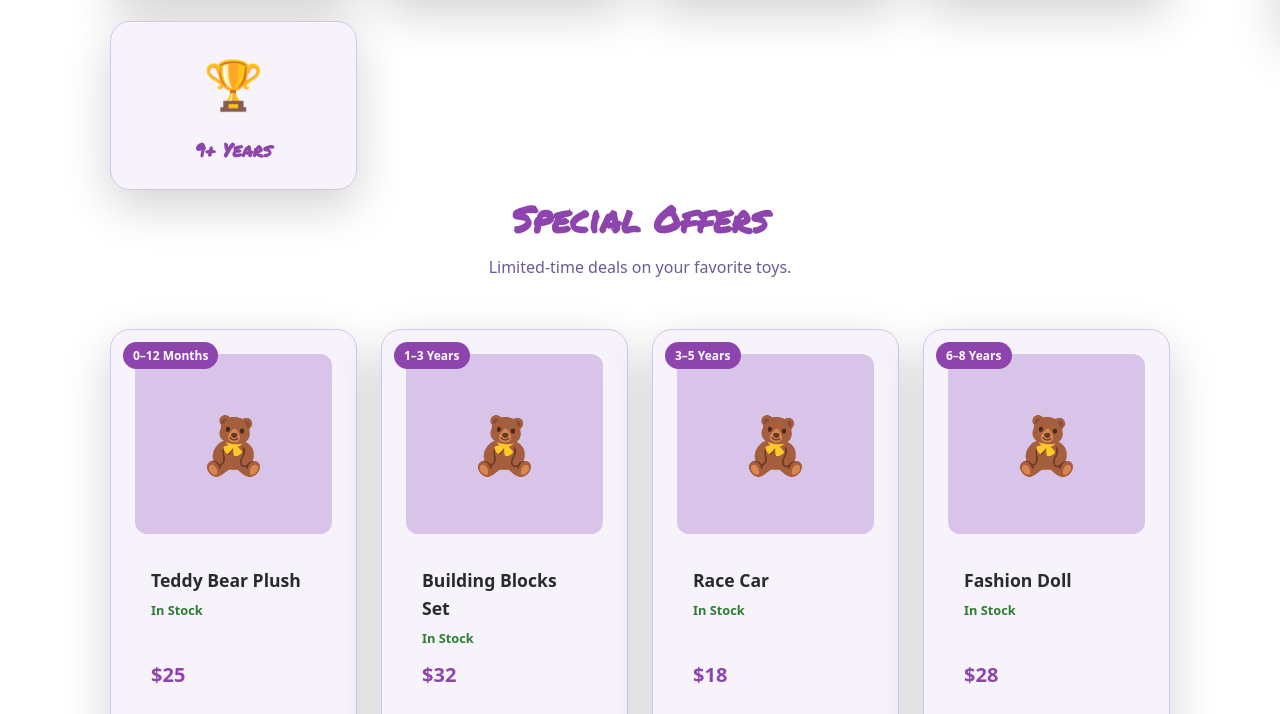
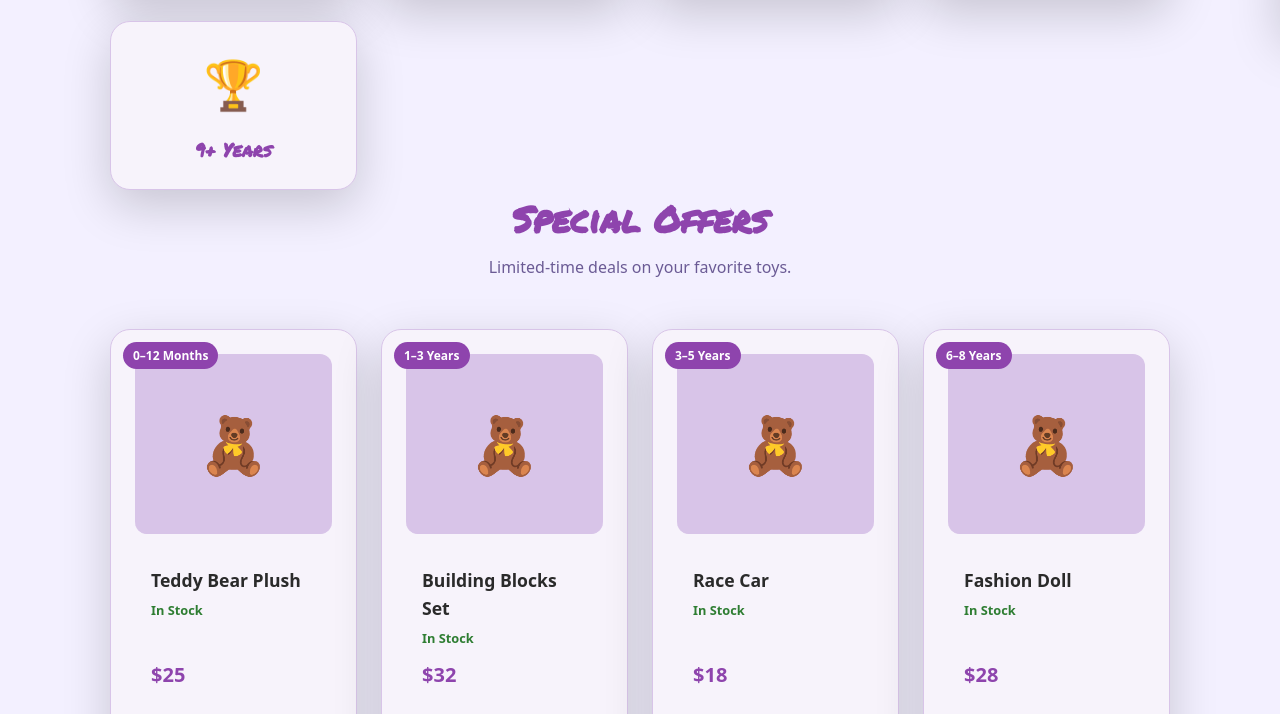
Before and after one commit to FaruChkovski/0x-Vaults, a plain HTML site: page 02_PROJECTS/elonas-toys-website/index.html in a window 1280 px wide. Shown: the part 771-1485 px from the top of the page. Drawn offline with Linux system fonts and the light colour scheme.

Commit message:
feat: light mode background now soft pink-baby-blue (#F3F0FF)

```diff
--- a/02_PROJECTS/elonas-toys-website/style.css
+++ b/02_PROJECTS/elonas-toys-website/style.css
@@ -6,7 +6,7 @@
 
 :root {
   /* Light mode (default) */
-  --color-bg: #FFFFFF;
+  --color-bg: #F3F0FF;
   --color-surface: #F7F3FB;
   --color-border: #D8C4E8;
   --color-text: #2A2A2A;
```
